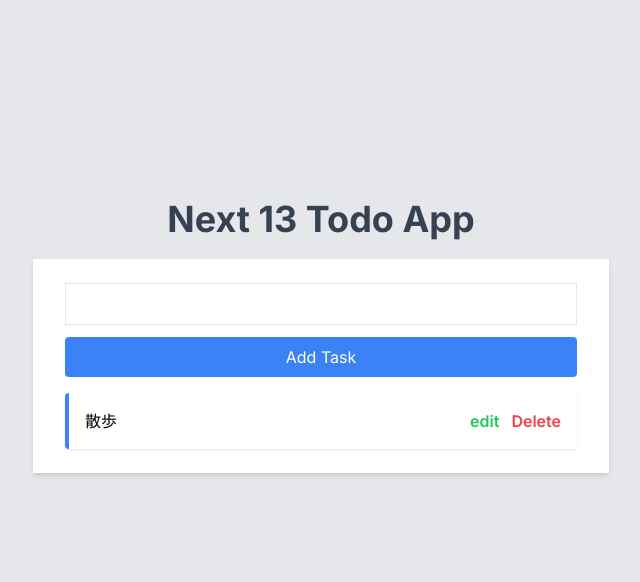
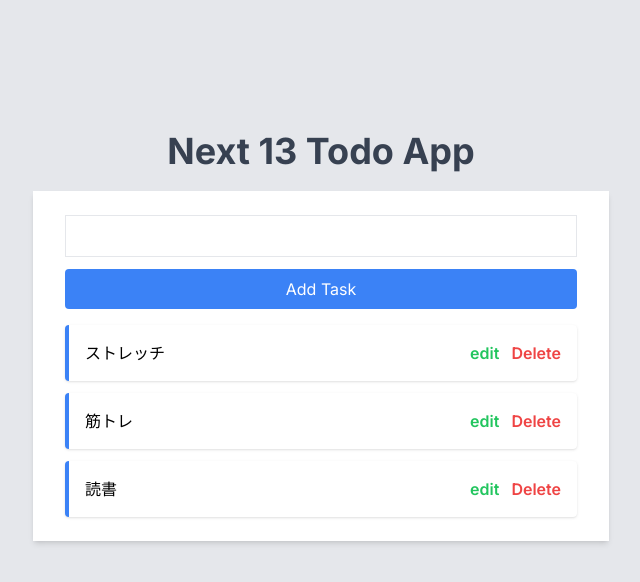
Before and after one commit to Takatoshi0207/ToDoApp-nextJs13, a Next.js app in the folder todoapp-nextjs13/: page / in a window 1280 px wide. Shown: the top 582 px of the page, without its empty margins (319-959 px from the left). Built offline with nearby package versions, Linux system fonts and the light colour scheme; data requests are answered from the project's data file.

Commit message:
idとtitileをjsonファイルから取得

```diff
--- a/todoapp-nextjs13/src/app/components/TodoList.tsx
+++ b/todoapp-nextjs13/src/app/components/TodoList.tsx
@@ -8,13 +8,17 @@ interface TodoListProps {
 const TodoList = ({ todos }: TodoListProps) => {
   return (
     <ul className="space-y-3">
-      <li className='flex justify-between p-4 bg-white border-l-4 border-blue-500 rounded shadow'>
-        <span>散歩</span>
-        <div>
-          <button className='text-green-500 mr-3 font-semibold'>edit</button>
-          <button className='text-red-500 font-semibold'>Delete</button>
-        </div>
-      </li>
+      {todos.map((todo) =>
+        <li
+          key={todo.id}
+          className='flex justify-between p-4 bg-white border-l-4 border-blue-500 rounded shadow'>
+          <span>{todo.title}</span>
+          <div>
+            <button className='text-green-500 mr-3 font-semibold'>edit</button>
+            <button className='text-red-500 font-semibold'>Delete</button>
+          </div>
+        </li>
+      )}
     </ul>
   )
 }
--- a/todoapp-nextjs13/src/types.ts
+++ b/todoapp-nextjs13/src/types.ts
@@ -1,4 +1,4 @@
 export interface Todo {
   id: string;
-  text: string;
+  title: string;
 }
```
